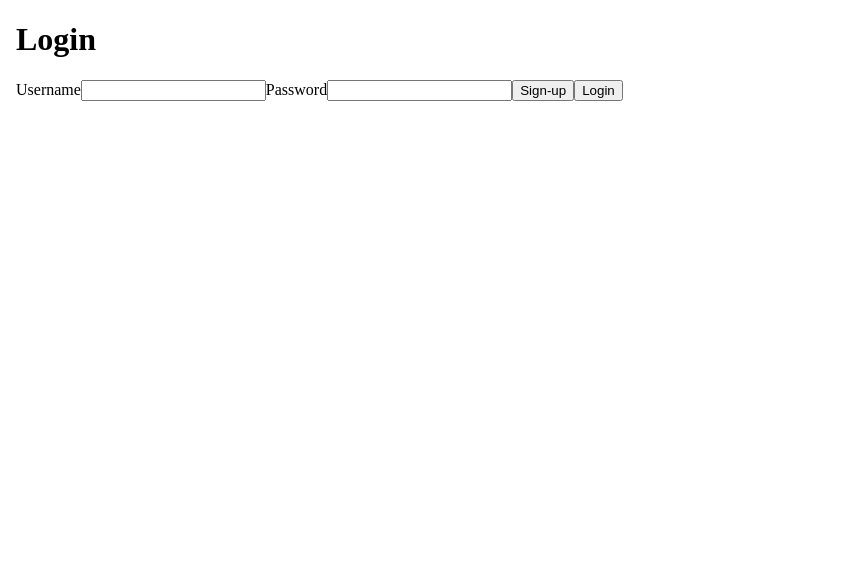
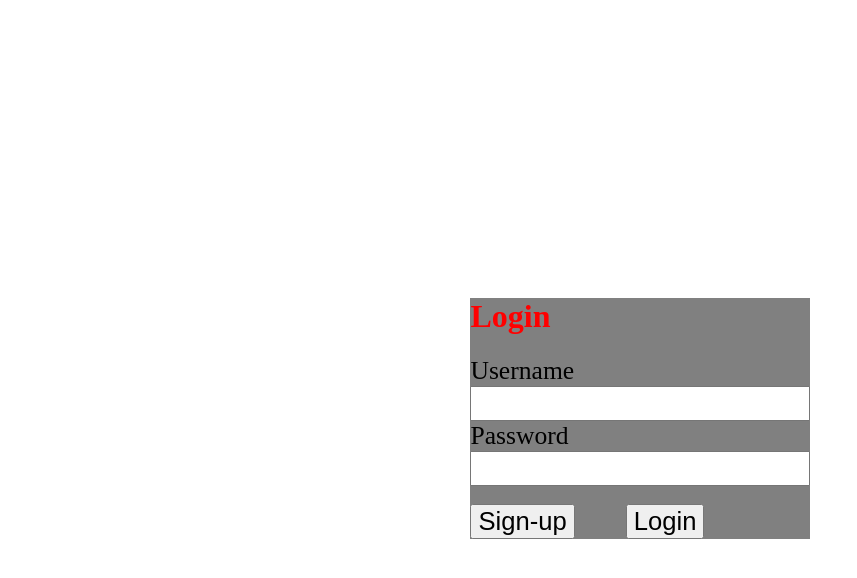
Before and after one commit to MucaSan/SecurityMessaging, an Angular app in the folder demoFrontEnd/: page / in a window 1280 px wide. Shown: the top 578 px of the page, without its empty margins (0-857 px from the left). Built offline with nearby package versions, Linux system fonts and the light colour scheme.

Commit message:
add CSS specs

```diff
--- a/demoFrontEnd/src/app/login/login.component.html
+++ b/demoFrontEnd/src/app/login/login.component.html
@@ -1,15 +1,13 @@
-<html>
-    <body>
-        <div id="login-container">
-            <header>
-                <h1>Login</h1>
-            </header>
-            <label for="username">Username</label>
-            <input type="text" id="username">
-            <label for="password">Password</label>
-            <input type="password" id="password">
-            <button type="button" id="sign-up">Sign-up</button>
-            <input type="submit" value="Login">
-        </div>
-    </body>
-</html>
+<div id="login-container">
+    <header>
+        <h1>Login</h1>
+    </header>
+        <label class="login-page" for="username">Username</label>
+        <input class="login-page" type="text" id="username" >
+        <label class="login-page" for="password">Password</label>
+        <input class="login-page" type="password" id="password">
+        <br>
+        <br>
+        <button class="login-page" type="button" id="sign-up">Sign-up</button>
+        <input class="login-page" type="submit" value="Login">
+</div>
--- a/demoFrontEnd/src/app/login/login.component.scss
+++ b/demoFrontEnd/src/app/login/login.component.scss
@@ -0,0 +1,15 @@
+.login-page{
+    font-size: 2vw;
+}
+
+h1{
+    color: red;
+}
+#login-container{
+    width: 26.5vw;
+    background: grey;
+}
+
+#sign-up{
+    margin-right: 4vw;
+}
--- a/demoFrontEnd/src/styles.scss
+++ b/demoFrontEnd/src/styles.scss
@@ -1 +1,7 @@
 /* You can add global styles to this file, and also import other style files */
+body{
+    height: 100vh;
+    display: flex;
+    align-items: center;
+    justify-content: center;
+}
```
